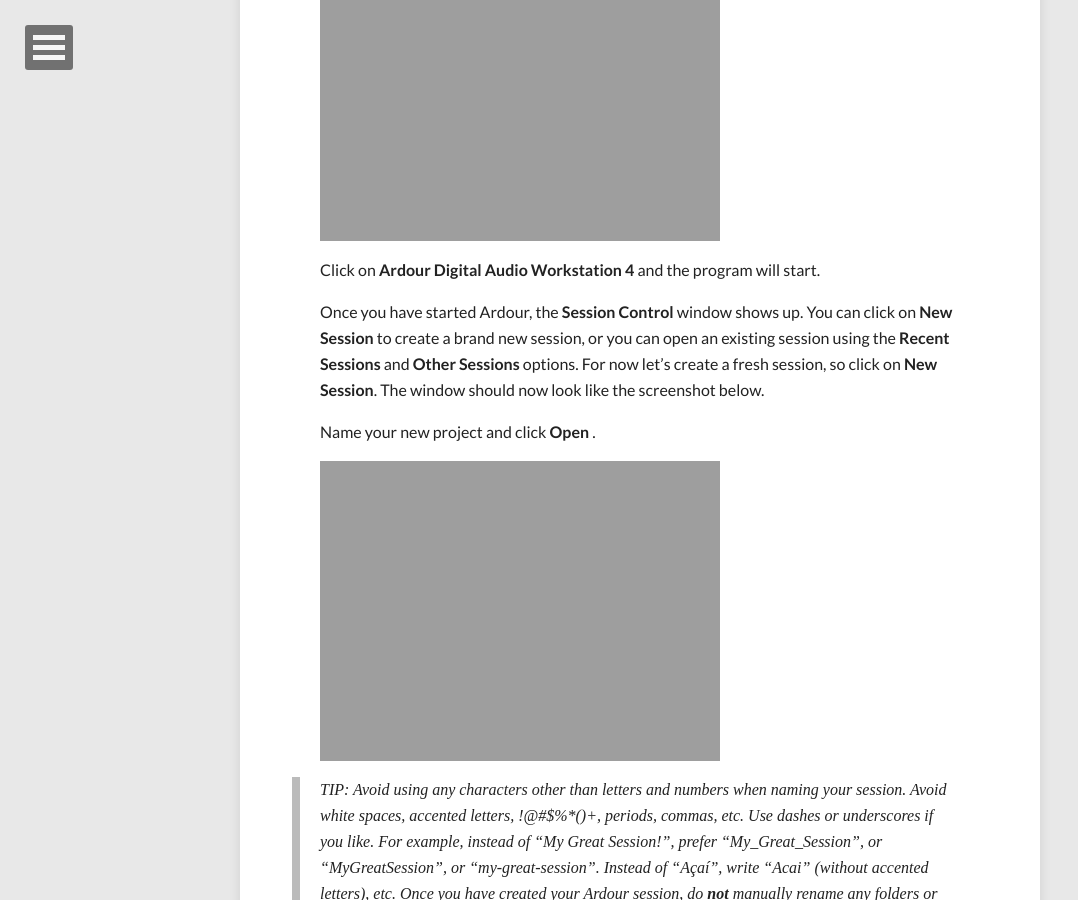
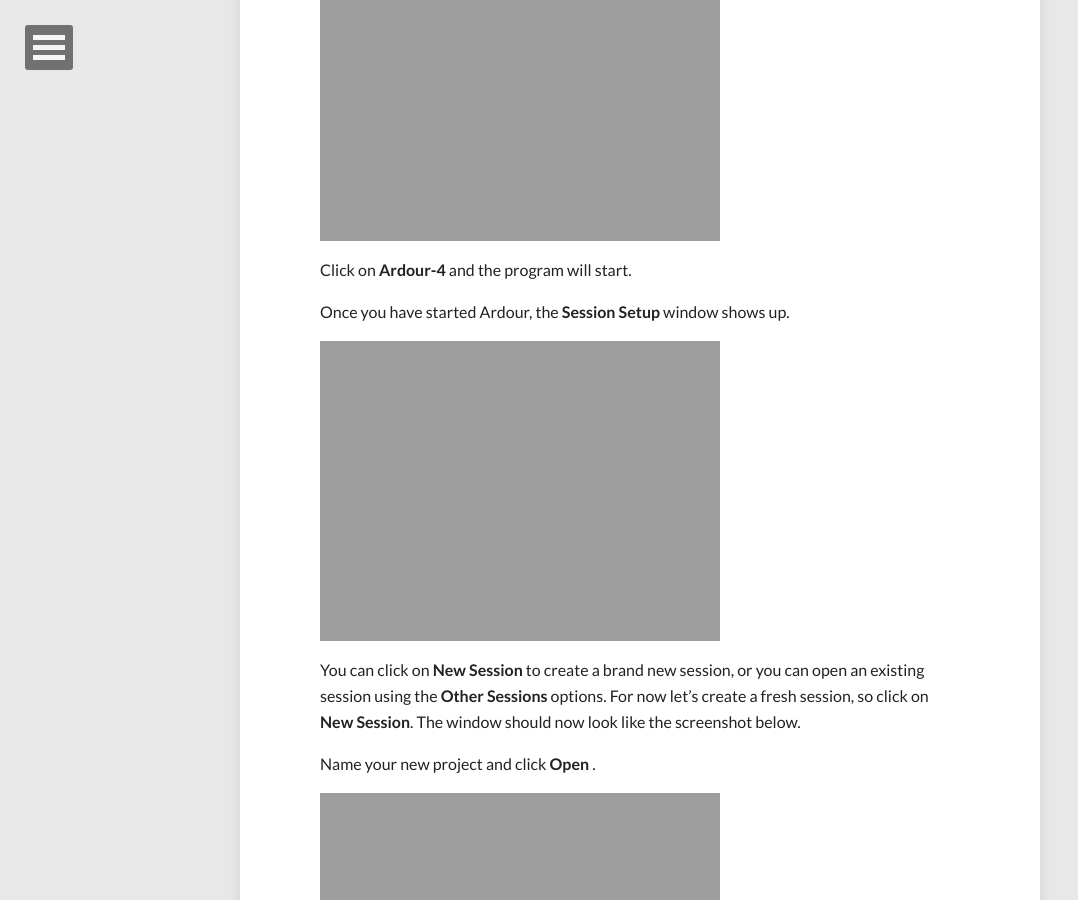
Before and after one commit to brunoruviaro/ardour4-tutorial, a Jekyll site: the page built from _posts/2014-09-30-starting-ardour-on-ubuntu.md, in a window 1280 px wide and 900 px high, scrolled down 751 px. Shown: the whole window, without its empty margins (0-1078 px from the left). Built offline with Jekyll 4.4.1, drawn with Linux system fonts in a browser that asks for light colours; nearby versions of some CDN libraries.

```diff
--- a/_posts/2014-09-30-starting-ardour-on-ubuntu.md
+++ b/_posts/2014-09-30-starting-ardour-on-ubuntu.md
@@ -19,18 +19,19 @@ and type Ardour. You can then click on the Ardour icon, or simply hit
 
 ![Dash]({{ site.url }}/images/Ardour4_Ubuntu_Dash.png)
 
-Click on **Ardour Digital Audio Workstation 4** and the program will
+Click on **Ardour-4** and the program will
 start.
 
-Once you have started Ardour, the **Session Control** window shows up.
+Once you have started Ardour, the **Session Setup** window shows up.
+
+![New Session]({{ site.url }}/images/Ardour4_Session_Setup.png)
+
 You can click on **New Session** to create a brand new session, or you
-can open an existing session using the **Recent Sessions** and **Other
-Sessions** options. For now let's create a fresh session, so click on
-**New Session**. The window should now look like the screenshot below.
+can open an existing session using the **Other Sessions** options. For now let's create a fresh session, so click on **New Session**. The window should now look like the screenshot below.
 
 Name your new project and click **Open** .
 
-![New Session]({{ site.url }}/images/Ardour4_New_Session_Simple.png)
+![New Session]({{ site.url }}/images/Ardour4_Session_Setup_2.png)
 
 > TIP: Avoid using any characters other than letters and numbers when naming your session. Avoid white spaces, accented letters, !@#$%*()+, periods, commas, etc. Use dashes or underscores if you like. For example, instead of "My Great Session!", prefer "My_Great_Session", or "MyGreatSession", or "my-great-session". Instead of "Açaí", write "Acai" (without accented letters), etc. Once you have created your Ardour session, do **not** manually rename any folders or files that belong to the Session.
 
```
